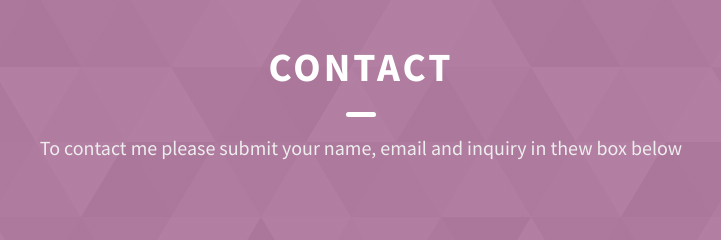
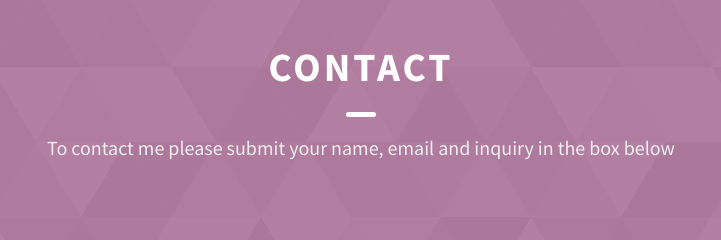
Before and after one commit to lorenav1901/lorenav1901.github.io, a website: page index.html in a window 1280 px wide. Shown: the part 3700-3940 px from the top of the page, 279-1000 px from the left. Drawn offline with Linux system fonts and the light colour scheme.

```diff
--- a/index.html
+++ b/index.html
@@ -296,7 +296,7 @@
         <h2 class="heading heading-sec heading-sec__mb-med">
           <span class="heading-sec__main heading-sec__main--lt">Contact</span>
           <span class="heading-sec__sub heading-sec__sub--lt">
-            To contact me please submit your name, email and inquiry in thew box below
+            To contact me please submit your name, email and inquiry in the box below
           </span>
         </h2>
         <div class="contact__form-container" id="contact-form">
```
